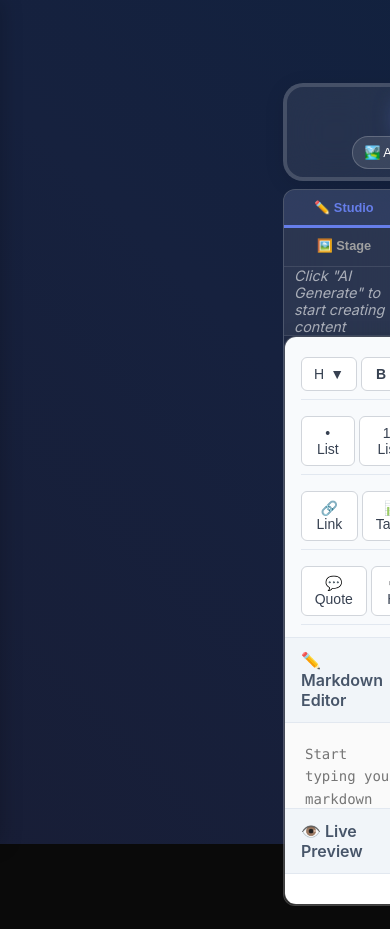
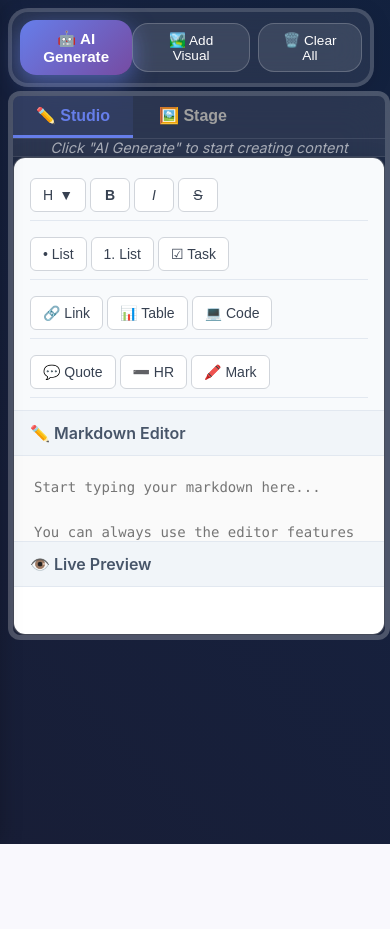
Before and after one commit to prashdash112/stack, a Flask app: page /geniuspost in a window 390 px wide. After the commit the page ends 844 px from the top, so only its background shows below. Run offline with Flask 3, Linux system fonts and the light colour scheme; the visitor is signed in with stand-in values (Sample User, id 1); parts of the project's set-up code (start-up, migrations or seed data) failed here and were passed over; some libraries are stand-ins or nearby versions.

Commit message:
fixing app mobile view

```diff
--- a/static/index.css
+++ b/static/index.css
@@ -130,12 +130,9 @@ body {
     }
 
     .left-sidebar {
-        transform: translateX(-100%);
-        transition: transform 0.3s ease;
-        position: fixed;
-        z-index: 200;
-        width: 100%;
-        max-width: 280px;
+        transform: translateX(-100%) !important;
+        width: 100% !important;
+        max-width: 320px !important; /* Prevent it being too wide when shown */
     }
 
     .left-sidebar.open {
@@ -143,21 +140,22 @@ body {
     }
 
     .main-content {
-        margin-left: 0;
-        width: 100%;
-        padding-top: 60px; /* Space for hamburger menu */
+        margin-left: 0 !important; /* CRITICAL: Remove sidebar offset */
+        width: 100% !important;
+        padding: 0 !important;
     }
 
     .container {
-        padding: 10px;
+        padding: 8px !important;
+        max-width: 100% !important;
+        width: 100% !important;
     }
 
     /* Mobile-specific toolbar */
     .ai-toolbar {
-        margin: 8px;
-        padding: 10px;
-        flex-direction: column;
-        gap: 10px;
+        margin: 8px !important;
+        width: calc(100% - 16px) !important;
+        max-width: none !important;
     }
 
     .toolbar-actions {
@@ -167,11 +165,17 @@ body {
 
     /* Mobile workspace */
     .main-workspace-tabbed {
+        max-width: 100vw !important; /* CRITICAL: Use full viewport */
+        width: calc(100vw - 16px) !important; /* Account for small margins */
+        margin: 8px !important;
         height: 70vh;
         min-height: 400px;
-        margin: 8px;
-        max-width: calc(100vw - 20px);
-        border: 2px solid rgba(255, 255, 255, 0.2);
+    }
+
+    body, html {
+        overflow-x: hidden !important;
+        width: 100% !important;
+        max-width: 100vw !important;
     }
 
     /* Mobile tabs */
@@ -212,9 +216,6 @@ body {
         justify-content: center;
         padding: 15px;
         font-size: 0.9rem;
-    }
-    .container {
-        padding: 15px;
     }
 
     .header {
@@ -349,18 +350,11 @@ body {
 
 /* Mobile hamburger menu */
 .mobile-menu-toggle {
-    display: none;
-    position: fixed;
-    top: 20px;
-    left: 20px;
-    z-index: 300;
-    width: 30px;
-    height: 30px;
-    flex-direction: column;
-    justify-content: space-around;
-    cursor: pointer;
-    padding: 5px;
-}
+        position: fixed !important;
+        top: 15px !important;
+        left: 15px !important;
+        z-index: 400 !important;
+    }
 
 .mobile-menu-toggle span {
     width: 100%;
@@ -1592,40 +1586,20 @@ body {
 
 /* Extra small screens */
 @media (max-width: 480px) {
-    .ai-prompt-widget {
-        width: 95vw;
-        padding: 20px;
-        border-radius: 20px;
-    }
-
     .main-workspace-tabbed {
-        height: 65vh;
-        min-height: 350px;
-        margin: 5px;
-        border: 1px solid rgba(255, 255, 255, 0.2);
-    }
-
-    .tab-btn {
-        padding: 10px 8px;
-        font-size: 0.8rem;
+        height: 65vh !important;
+        min-height: 350px !important;
+        margin: 4px !important;
+        width: calc(100vw - 8px) !important;
     }
 
     .ai-toolbar {
-        margin: 5px;
-        padding: 8px;
-    }
-
-    .toolbar-btn, .ai-generate-btn {
-        padding: 8px 12px;
-        font-size: 0.8rem;
-    }
-
-    .sidebar-header .logo {
-        font-size: 1rem;
-    }
-
-    .sidebar-header .tagline {
-        font-size: 0.7rem;
+        margin: 4px !important;
+        padding: 8px !important;
+    }
+
+    .container {
+        padding: 4px !important;
     }
 }
 
```
